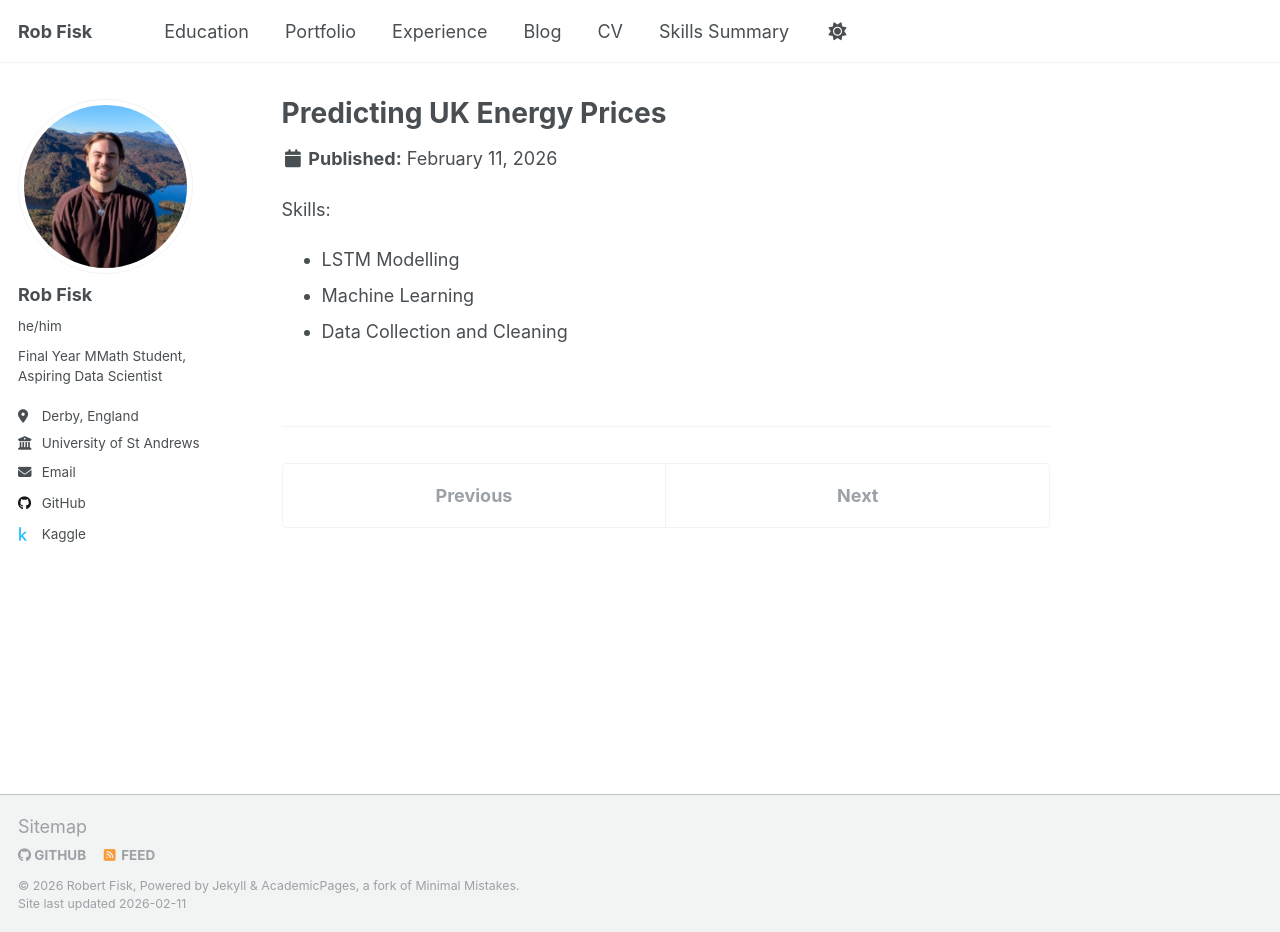
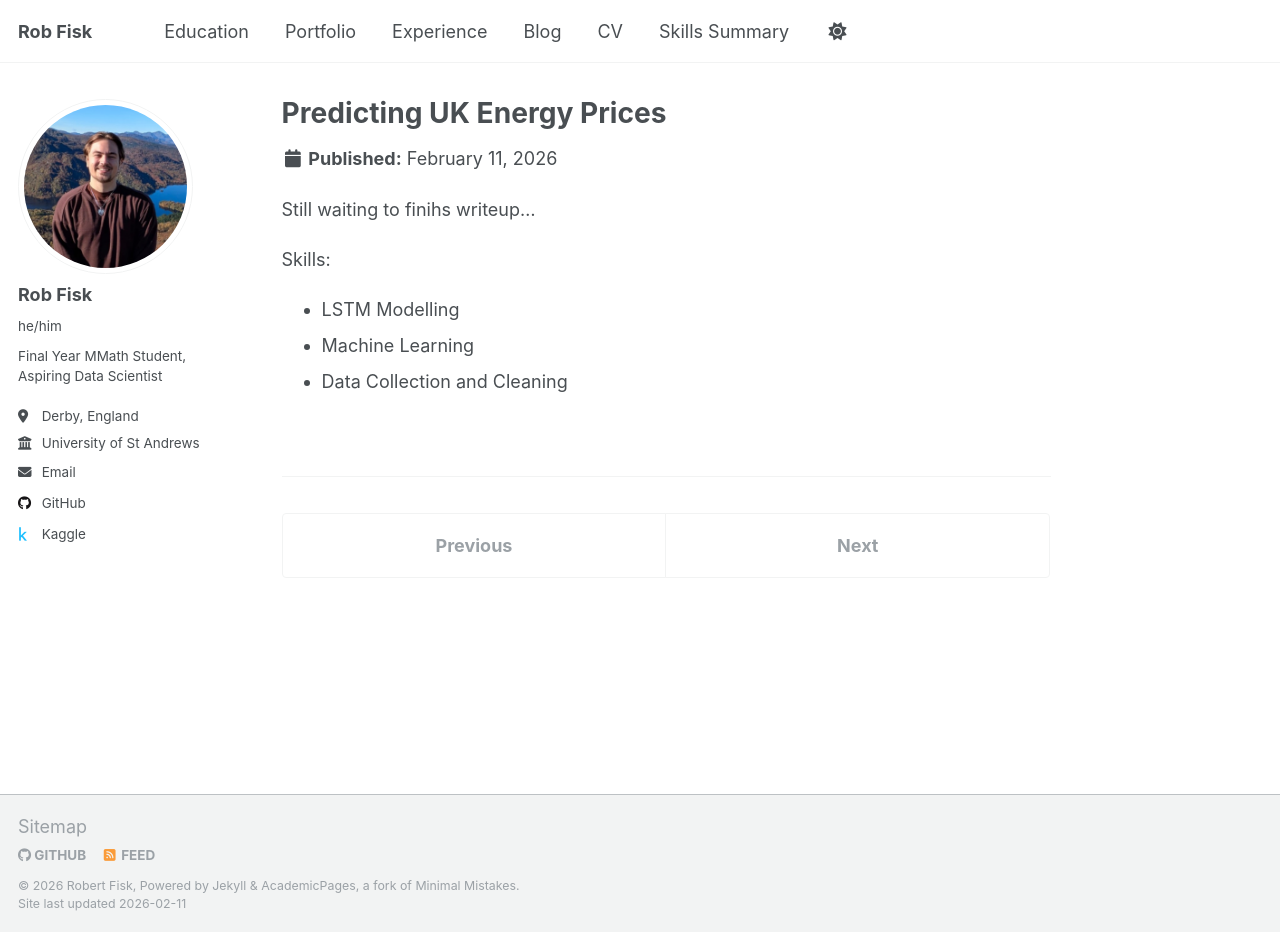
Before and after one commit to RobFisk/robfisk.github.io, a Jekyll site: the page built from _portfolio/Solar-LSTM.md, in a window 1280 px wide and 932 px high. Built offline with Jekyll 4.4.1, drawn with Linux system fonts in a browser that asks for light colours; a script that is not in the unit is left out.

Commit message:
Update Solar-LSTM.md

```diff
--- a/_portfolio/Solar-LSTM.md
+++ b/_portfolio/Solar-LSTM.md
@@ -1,8 +1,9 @@
 ---
 title: "Predicting UK Energy Prices"
-excerpt: "A personal project inspired  <br/><img src='/images/projects/guardianabsa/starmerpol.png' height='300'>"
+excerpt: "A personal project inspired..."
 ---
 
+Still waiting to finihs writeup...
 
 
 Skills:
```
